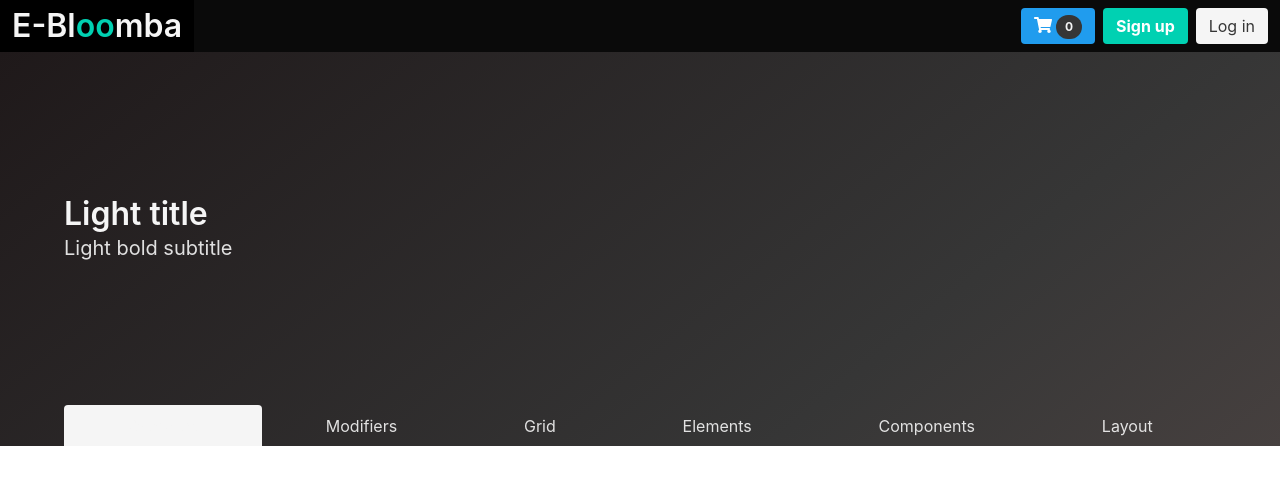
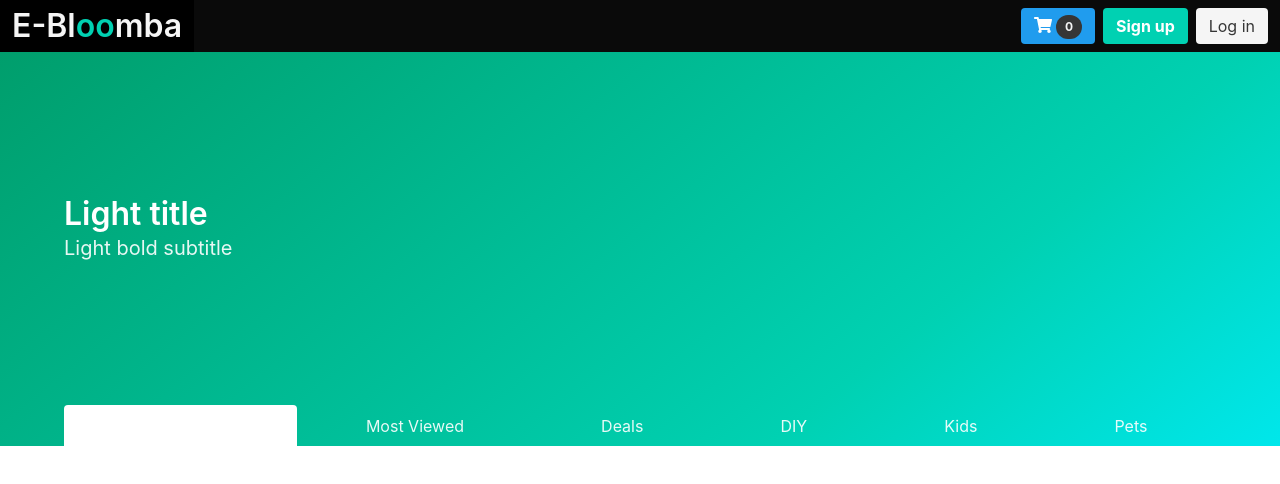
Before and after one commit to franciscoh017/franciscoh017.github.io, a plain HTML site: page index.html in a window 1280 px wide. Drawn offline with nearby package versions, Linux system fonts and the light colour scheme.

Commit message:
updated index

```diff
--- a/index.html
+++ b/index.html
@@ -48,7 +48,7 @@
         </div>
     </nav>
 
-    <section class="hero is-medium is-dark is-bold">
+    <section class="hero is-medium is-primary is-bold">
         <div class="hero-body">
             <div class="container">
                 <h1 class="title">
@@ -65,22 +65,22 @@
                 <div class="container">
                     <ul>
                         <li class="is-active">
-                            <a>Overview</a>
+                            <a>New Arrivals</a>
                         </li>
                         <li>
-                            <a>Modifiers</a>
+                            <a>Most Viewed</a>
                         </li>
                         <li>
-                            <a>Grid</a>
+                            <a>Deals</a>
                         </li>
                         <li>
-                            <a>Elements</a>
+                            <a>DIY</a>
                         </li>
                         <li>
-                            <a>Components</a>
+                            <a>Kids</a>
                         </li>
                         <li>
-                            <a>Layout</a>
+                            <a>Pets</a>
                         </li>
                     </ul>
                 </div>
```
